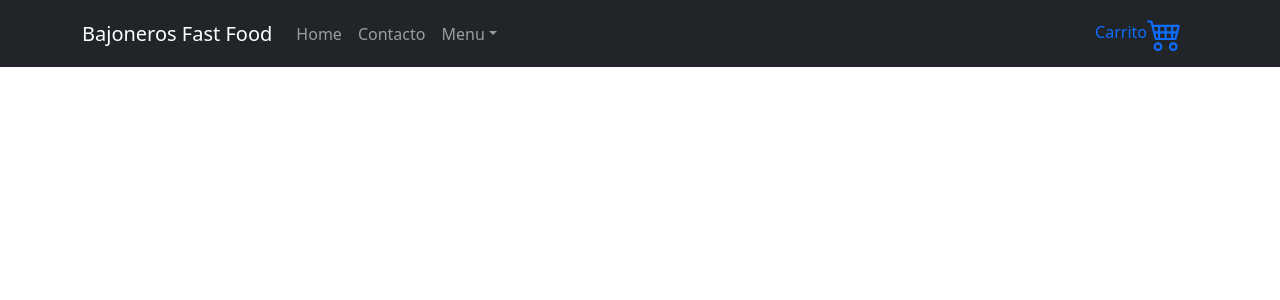
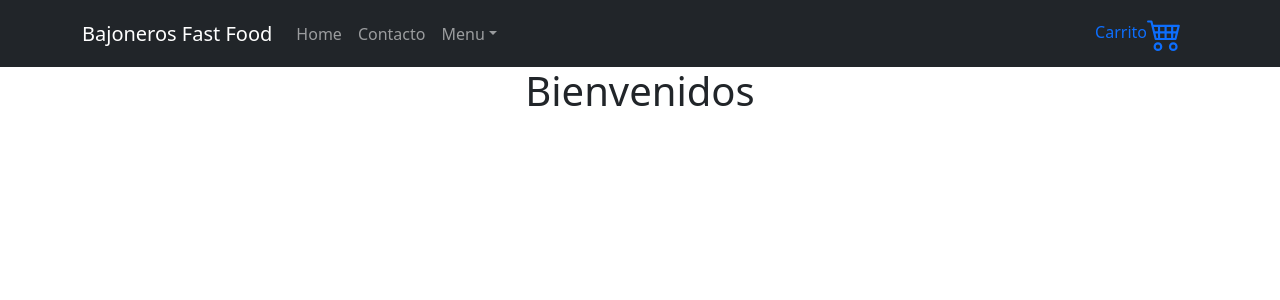
Before and after one commit to CarolinaOrtiz7/proyecto, a React (Create React App) app in the folder temp1/: page / in a window 1280 px wide. Shown: the top 300 px of the page. Built offline with nearby package versions, Linux system fonts and the light colour scheme.

Commit message:
Agrego ItemListContainer

```diff
--- a/temp1/src/App.js
+++ b/temp1/src/App.js
@@ -2,13 +2,16 @@ import logo from './logo.svg';
 import './App.css';
 import NavBar from './components/NavBar';
 import 'bootstrap/dist/css/bootstrap.min.css';
-
+import ItemListContainer from './components/ItemListContainer';
 
 
 function App() {
+
+
   return (
-    <div className="App">
+    <div className="App" >
      <NavBar/>
+     <ItemListContainer/>
     </div>
   );
 }
--- /dev/null
+++ b/temp1/src/components/ItemListContainer.jsx
@@ -0,0 +1,9 @@
+import React from 'react';
+
+function ItemListContainer () {
+
+    return<h1>Bienvenidos</h1>;
+
+}
+
+export default ItemListContainer
```
Also changed, not shown: temp1/src/components/CartWidget/Carrito/imagen.png (deleted).
